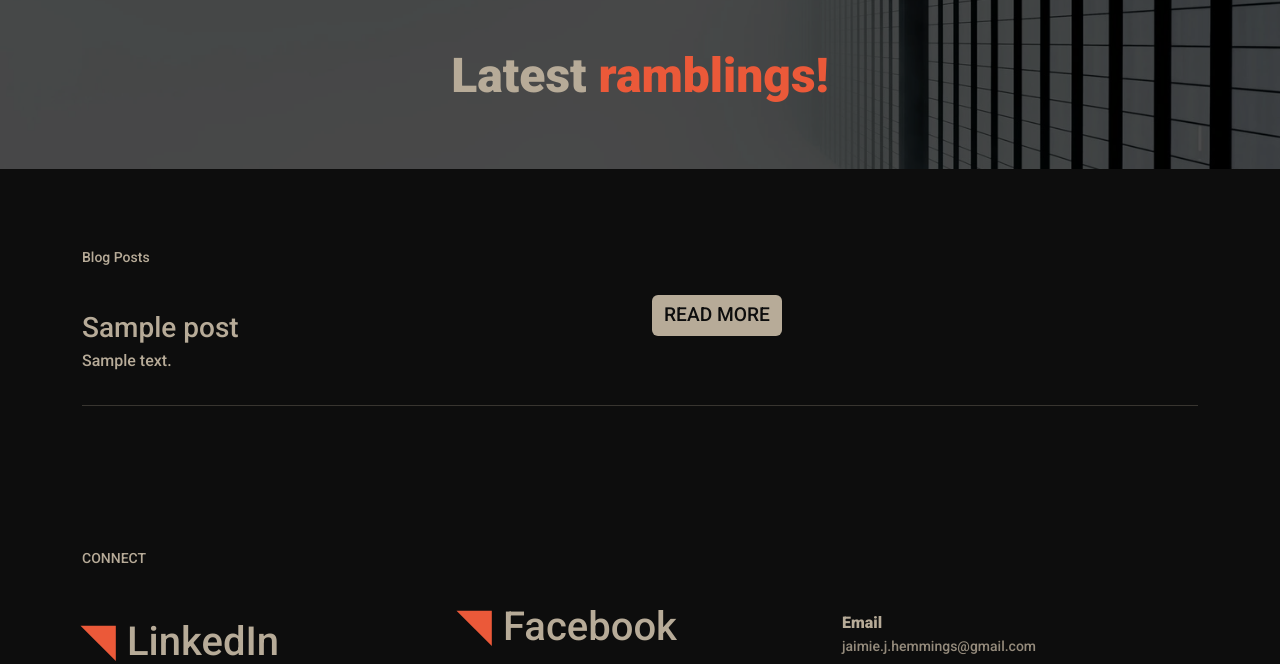
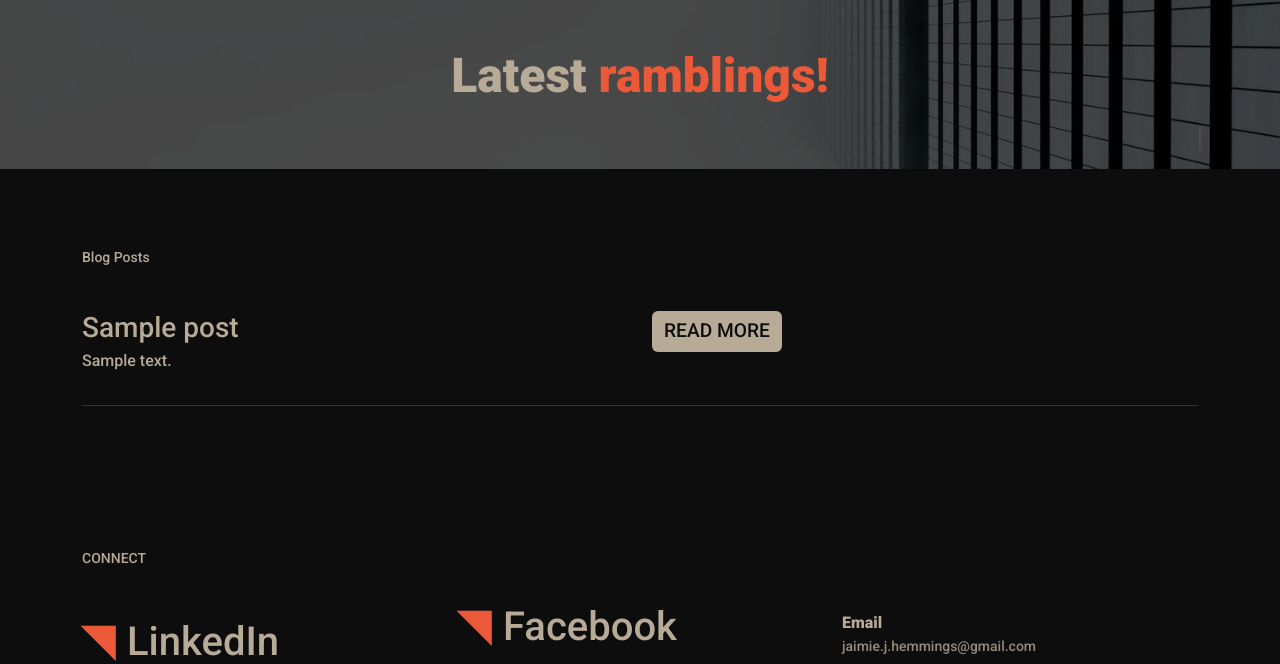
Before and after one commit to JaimieHemmings/ciscoop, a Flask app: page /blog in a window 1280 px wide. Shown: the part 57-721 px from the top of the page. Run offline with Flask 3, Linux system fonts and the light colour scheme; tables that the repository leaves empty hold one stand-in row (values such as "Sample post"); some libraries are stand-ins or nearby versions.

Commit message:
fix: minor style tweaks

```diff
--- a/ciscoop/templates/blog.html
+++ b/ciscoop/templates/blog.html
@@ -15,16 +15,16 @@
           {% for post in posts %}
           <li class="mb-3">
             <div class="row">
-              <div class="col-6">
+              <div class="col-sm-6">
                 <h3 class="pt-3">{{ post.title }}</h3>
                 <p class="mt-1 mb-3">
-                  {{ post.content|truncate(50,true,'...') }}
+                  {{ post.content|truncate(50,true,'...')|safe }}
                 </p>
               </div>
-              <div class="col-6">
+              <div class="col-sm-6">
                 <a
                   href="{{ url_for('blog_post', slug=post.slug) }}"
-                  class="btn btn-primary mb-3"
+                  class="btn btn-primary mb-3 mt-3"
                   >Read More</a
                 >
               </div>
--- a/ciscoop/templates/posts-list.html
+++ b/ciscoop/templates/posts-list.html
@@ -18,7 +18,7 @@
               <div class="col-6">
                 <h3 class="pt-3">{{ post.title }}</h3>
                 <p class="mt-1 mb-3">
-                  {{ post.content|truncate(50,true,'...') }}
+                  {{ post.content|truncate(50,true,'...')|safe }}
                 </p>
               </div>
               <div class="col-6">
```
